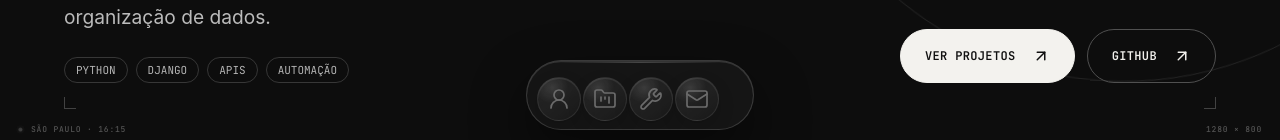
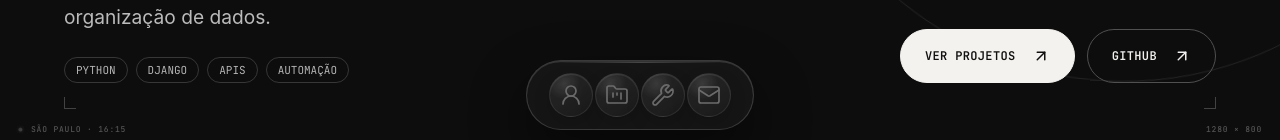
Before and after one commit to mesql1/portfolio_luiz, a Next.js app: page / in a window 1280 px wide. Shown: the part 652-792 px from the top of the page. Built offline with nearby package versions, Linux system fonts and the light colour scheme.

Commit message:
Centraliza as esferas dentro da cápsula de navegação

```diff
--- a/app/globals.css
+++ b/app/globals.css
@@ -868,6 +868,15 @@ footer { min-height:180px; display:grid; grid-template-columns:1fr auto 1fr; ali
   }
 }
 
+/* Keep the animated group centered inside the glass capsule. */
+.nav-shell nav.nav-links.nav-links--integrated {
+  justify-content:center;
+  align-items:center;
+  padding-inline:10px;
+}
+.nav-shell nav.nav-links.nav-links--integrated > a {
+  align-self:center;
+}
 /* Integrated reference dock: Motion springs own each item's real dimensions. */
 .nav-shell .nav-links.nav-links--integrated {
   width:max-content;
```
